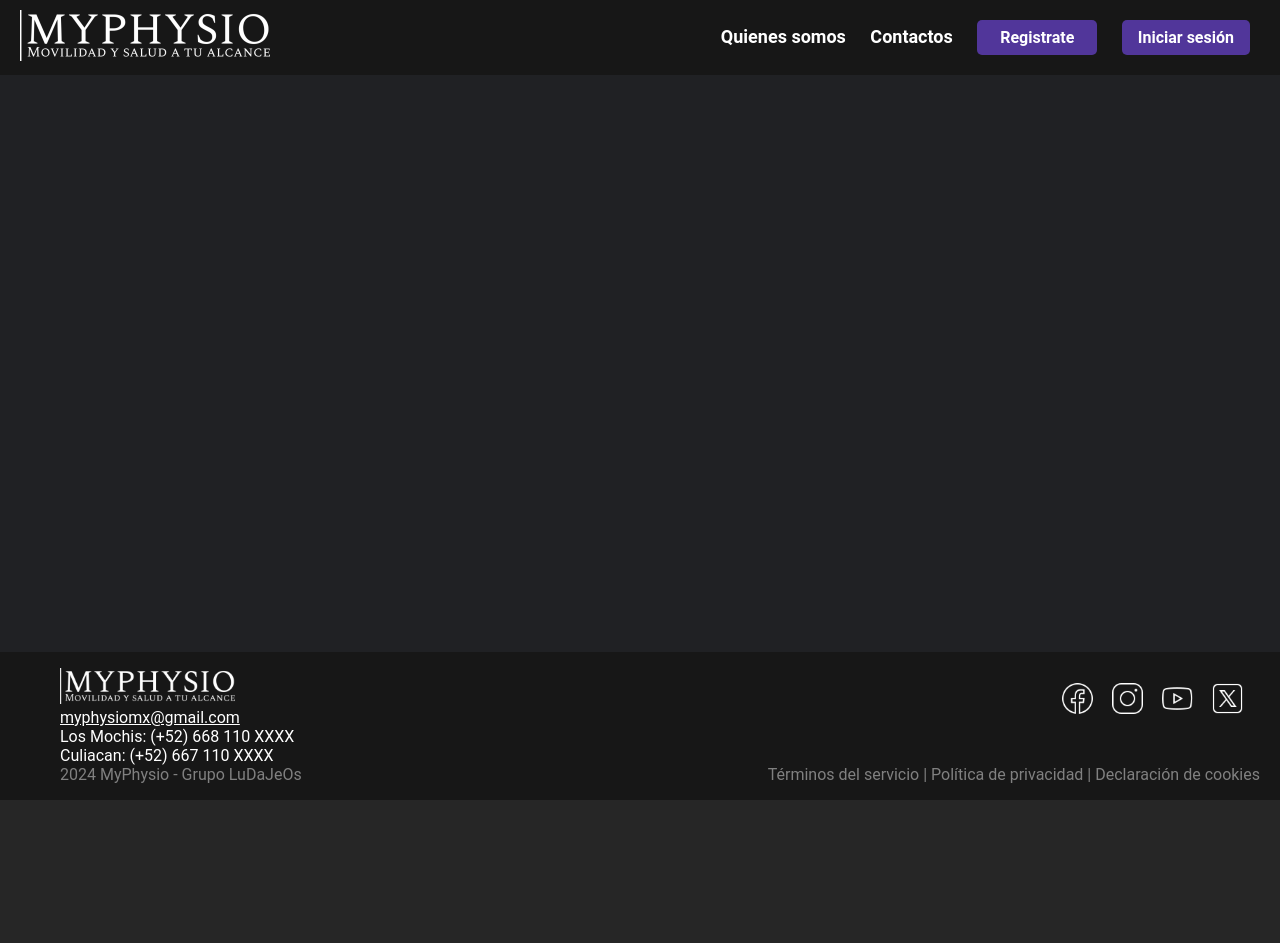
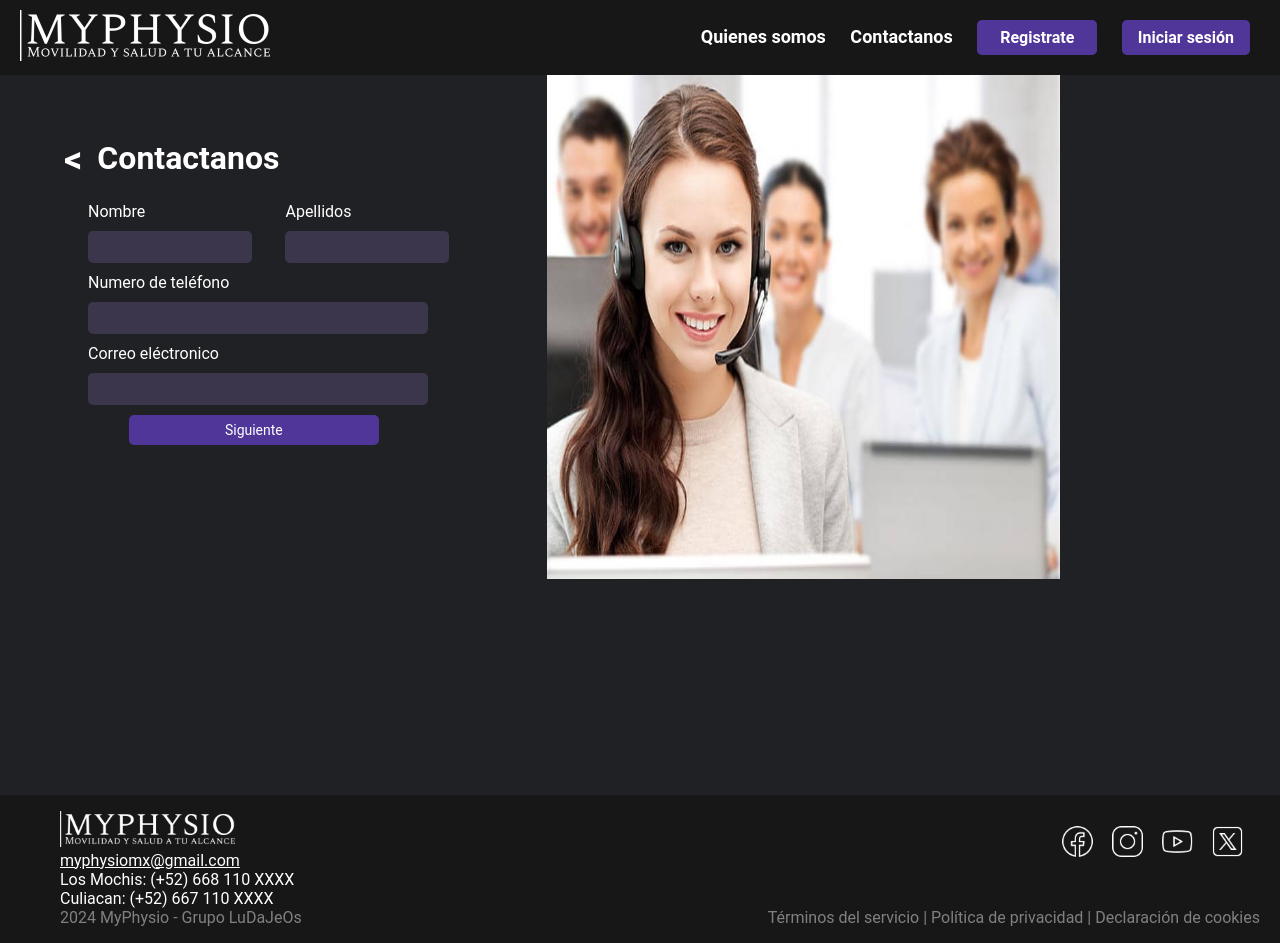
Before and after one commit to STruckin/MediLink, a Django app: page /contacts in a window 1280 px wide. Before the commit the page ends 800 px from the top, so only its background shows below. Run offline with Django 5.2, Linux system fonts and the light colour scheme.

Commit message:
Pagina de Contactanos y cambios varios
Se agrega pagina de contactos, acomodo de la pagina "Sobre nosotros" y cambios diversos de redaccion

```diff
--- a/myphysio/mainapp/templates/base.html
+++ b/myphysio/mainapp/templates/base.html
@@ -22,7 +22,7 @@
 
                         <div class="nav_links">
                            <a href="/aboutus">Quienes somos</a>
-                           <a href="/contacts">Contactos</a>
+                           <a href="/contacts">Contactanos</a>
                         </divd>
 
                         <a  href="/register"><button class = "index_button">Registrate</button></a>
--- a/myphysio/mainapp/templates/contacts.html
+++ b/myphysio/mainapp/templates/contacts.html
@@ -6,4 +6,37 @@
 
 {% block content %}
 
+<div class="form-container">
+    <div class="login-container">
+        <div class="signup-header">
+            <a href="/base"><span class="back-button"><</span></a>
+            <h2>Contactanos</h2>
+        </div>
+        <form class="signup-form">
+            <div class="signup-names">
+                <div class="input-group">
+                    <label for="name">Nombre</label>
+                    <input class="short-input" name="name" type="text">
+                </div>
+
+                <div class="input-group">
+                    <label for="lname">Apellidos</label>
+                    <input class="short-input" name="lname" type="text">
+                </div>
+            </div>
+
+            <label for="telephone">Numero de teléfono</label>
+            <input class="form-input" name="telephone" type="tel" pattern="[0-9]{3}-[0-9]{2}-[0-9]{3}">
+
+            <label for="email">Correo eléctronico</label>
+            <input class="form-input" name="email" type="email">
+
+            <button class="next-button">Siguiente</button>
+        </form>
+        </div>
+        <div class="loginimg-container">
+            <img src="{% static 'assets/contactus.jpg' %}" style= "width: 70%; height: 70%">
+        </div>
+    </div>
+
 {% endblock %}
```
Also changed, not shown: myphysio/mainapp/templates/aboutus.html (+11 -10 lines), myphysio/mystaticfiles/assets/contactus.jpg (added), 1 other file.
